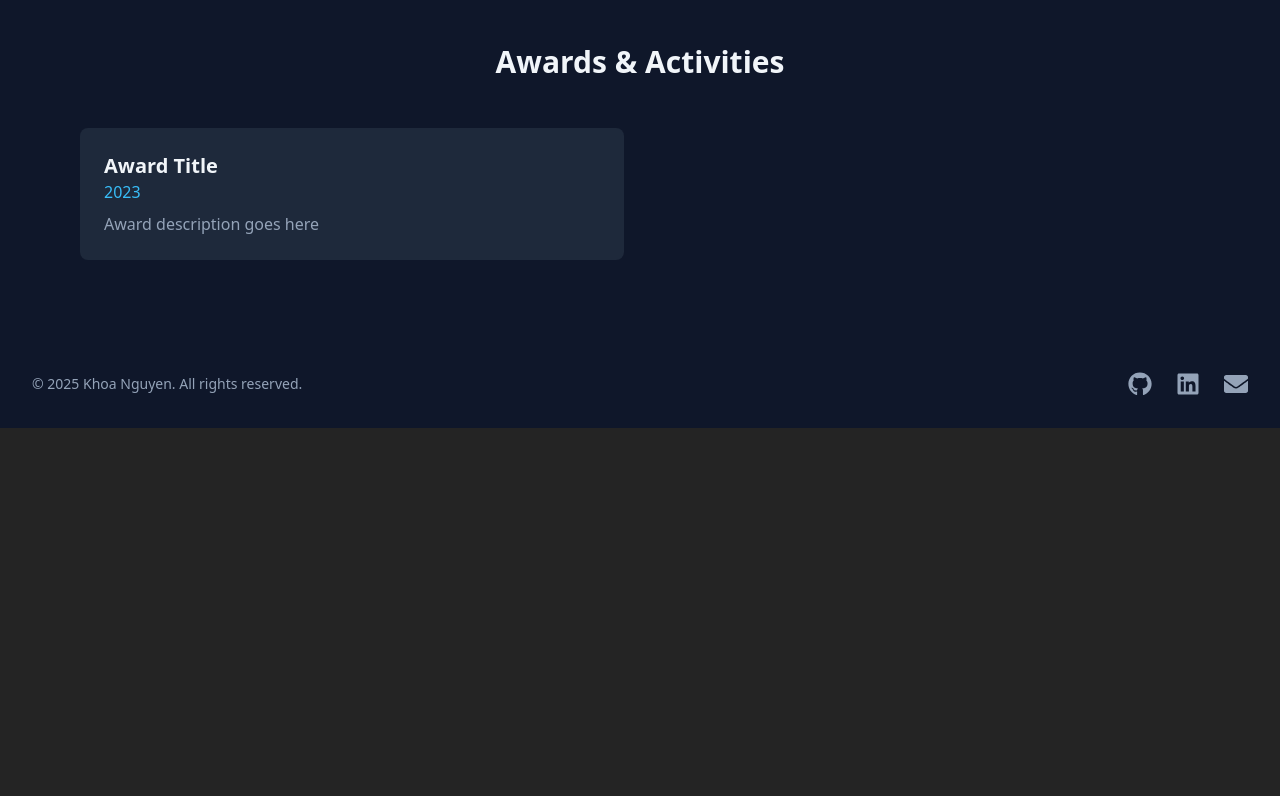
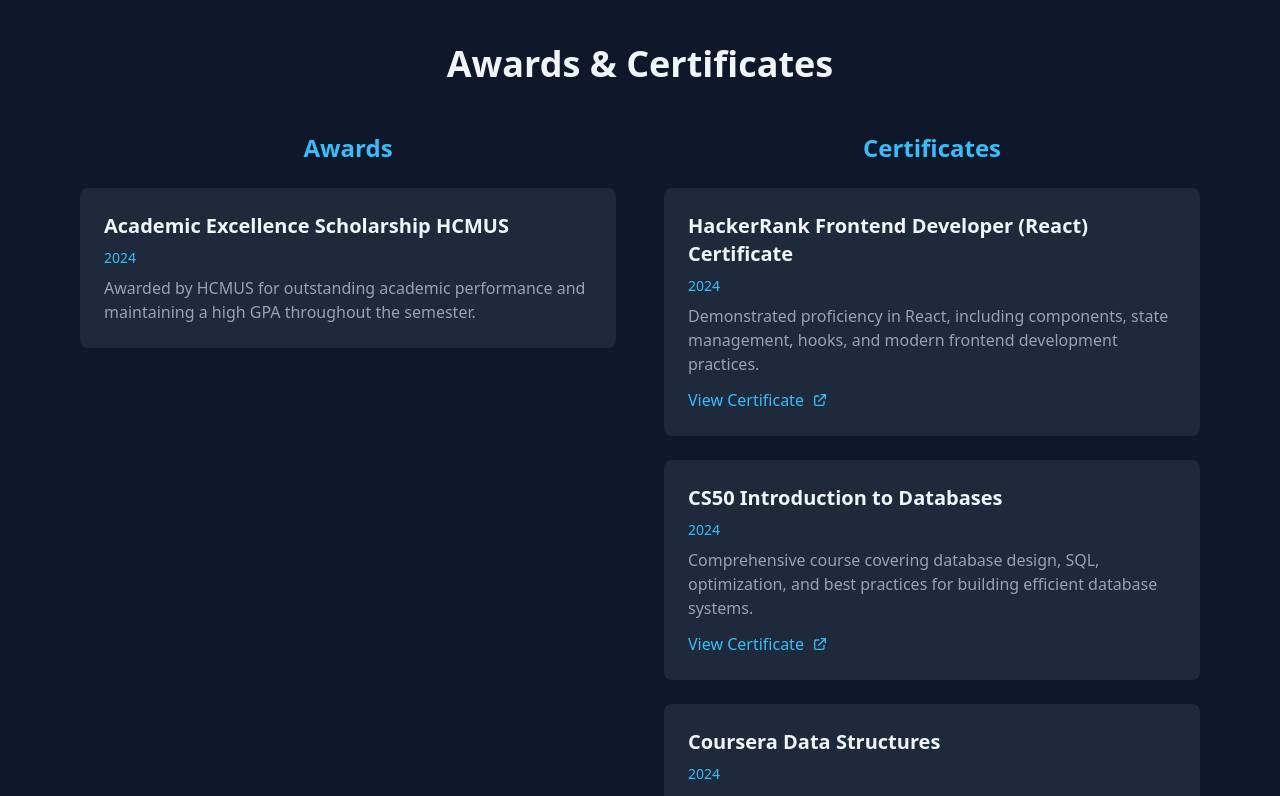
Before and after one commit to KhoaNguyen-HCMUS/KhoaNguyenHCMUS-website, a React (Vite) app: page / in a window 1280 px wide. Shown: the part 2720-3516 px from the top of the page. Before the commit the page ends 3148 px from the top, so only its background shows below. Built offline with nearby package versions, Linux system fonts and the light colour scheme.

Commit message:
feat ✨ update awards & certificates section

```diff
--- a/src/components/sections/award.jsx
+++ b/src/components/sections/award.jsx
@@ -3,34 +3,69 @@
 import { useTheme } from '../../context/themeContext';
 import { COLORS } from '../../styles/colors';
 
-const Award = ({ awards }) => {
+const Award = ({ awards, certificates }) => {
   const { isDark } = useTheme();
   const theme = isDark ? COLORS.dark : COLORS.light;
+
+  const renderItems = (items, title) => (
+    <div className='w-full'>
+      <h3 className='text-2xl font-bold mb-6 text-center' style={{ color: theme.text.accent }}>
+        {title}
+      </h3>
+      <div className='grid grid-cols-1 gap-6'>
+        {items.map((item, index) => (
+          <motion.div
+            key={index}
+            initial={{ opacity: 0, y: 20 }}
+            whileInView={{ opacity: 1, y: 0 }}
+            viewport={{ once: true }}
+            transition={{ duration: 0.5, delay: index * 0.1 }}
+            className='p-6 rounded-lg hover:shadow-xl transition-shadow duration-300'
+            style={{ backgroundColor: theme.secondary }}
+          >
+            <h4 className='text-xl font-bold mb-2' style={{ color: theme.text.primary }}>
+              {item.title}
+            </h4>
+            <p className='text-sm mb-2' style={{ color: theme.text.accent }}>
+              {item.date}
+            </p>
+            <p className='text-base' style={{ color: theme.text.secondary }}>
+              {item.description}
+            </p>
+            {item.link && (
+              <a
+                href={item.link}
+                target='_blank'
+                rel='noopener noreferrer'
+                className='inline-flex items-center mt-3 hover:opacity-80 transition-opacity'
+                style={{ color: theme.text.accent }}
+              >
+                View Certificate
+                <svg className='w-4 h-4 ml-2' fill='none' stroke='currentColor' viewBox='0 0 24 24'>
+                  <path
+                    strokeLinecap='round'
+                    strokeLinejoin='round'
+                    strokeWidth={2}
+                    d='M10 6H6a2 2 0 00-2 2v10a2 2 0 002 2h10a2 2 0 002-2v-4M14 4h6m0 0v6m0-6L10 14'
+                  />
+                </svg>
+              </a>
+            )}
+          </motion.div>
+        ))}
+      </div>
+    </div>
+  );
+
   return (
-    <section className={`py-20`} style={{ backgroundColor: theme.primary }} id='awards'>
+    <section className='py-20' style={{ backgroundColor: theme.primary }} id='awards'>
       <div className='max-w-6xl mx-auto px-4'>
-        <h2 className={`text-3xl font-bold mb-12 text-center`} style={{ color: theme.text.primary }}>
-          Awards & Activities
+        <h2 className='text-4xl font-bold mb-12 text-center' style={{ color: theme.text.primary }}>
+          Awards & Certificates
         </h2>
-        <div className='grid grid-cols-1 md:grid-cols-2 gap-8'>
-          {awards.map((award, index) => (
-            <motion.div
-              key={index}
-              initial={{ opacity: 0, scale: 0.95 }}
-              whileInView={{ opacity: 1, scale: 1 }}
-              viewport={{ once: true }}
-              className={`p-6 rounded-lg`}
-              style={{ backgroundColor: theme.secondary }}
-            >
-              <h3 className={`text-xl font-bold`} style={{ color: theme.text.primary }}>
-                {award.title}
-              </h3>
-              <p className={`mb-2`} style={{ color: theme.text.accent }}>
-                {award.date}
-              </p>
-              <p style={{ color: theme.text.secondary }}>{award.description}</p>
-            </motion.div>
-          ))}
+        <div className='grid md:grid-cols-2 gap-12'>
+          {renderItems(awards, 'Awards')}
+          {renderItems(certificates, 'Certificates')}
         </div>
       </div>
     </section>
@@ -43,6 +78,15 @@
       title: PropTypes.string.isRequired,
       date: PropTypes.string.isRequired,
       description: PropTypes.string.isRequired,
+      link: PropTypes.string,
+    })
+  ).isRequired,
+  certificates: PropTypes.arrayOf(
+    PropTypes.shape({
+      title: PropTypes.string.isRequired,
+      date: PropTypes.string.isRequired,
+      description: PropTypes.string.isRequired,
+      link: PropTypes.string,
     })
   ).isRequired,
 };
--- a/src/data/data.js
+++ b/src/data/data.js
@@ -58,8 +58,40 @@
 
 export const awards = [
   {
-    title: 'Award Title',
-    date: '2023',
-    description: 'Award description goes here',
+    title: 'Academic Excellence Scholarship HCMUS',
+    date: '2024',
+    description:
+      'Awarded by HCMUS for outstanding academic performance and maintaining a high GPA throughout the semester.',
   },
 ];
+
+export const certificates = [
+  {
+    title: 'HackerRank Frontend Developer (React) Certificate',
+    date: '2024',
+    description:
+      'Demonstrated proficiency in React, including components, state management, hooks, and modern frontend development practices.',
+    link: 'https://www.hackerrank.com/certificates/2d780a0bbde7',
+  },
+  {
+    title: 'CS50 Introduction to Databases',
+    date: '2024',
+    description:
+      'Comprehensive course covering database design, SQL, optimization, and best practices for building efficient database systems.',
+    link: 'https://certificates.cs50.io/a9239cbf-66d6-47ca-9ce1-92b70f60fba6.pdf?size=letter',
+  },
+  {
+    title: 'Coursera Data Structures',
+    date: '2024',
+    description:
+      'Mastered fundamental data structures including arrays, linked lists, trees, and hash tables, with implementation in practical scenarios.',
+    link: 'https://coursera.org/share/df19b2e703d63cede626ecc40e00c682',
+  },
+  {
+    title: 'Coursera Algorithmic Toolbox',
+    date: '2024',
+    description:
+      'Developed skills in algorithm design and analysis, covering sorting, searching, and optimization techniques for solving complex computational problems.',
+    link: 'https://coursera.org/share/61c677a7d56752b1b58c3c1999668c75',
+  },
+];
--- a/src/pages/home/home.jsx
+++ b/src/pages/home/home.jsx
@@ -1,4 +1,4 @@
-import { experiences, projects, awards } from '../../data/data.js';
+import { experiences, projects, awards, certificates } from '../../data/data.js';
 import About from '../../components/sections/about';
 import Experience from '../../components/sections/experience';
 import Project from '../../components/sections/project.jsx';
@@ -10,7 +10,7 @@
       <About />
       <Experience experiences={experiences} />
       <Project projects={projects} />
-      <Award awards={awards} />
+      <Award awards={awards} certificates={certificates} />
     </>
   );
 };
```
